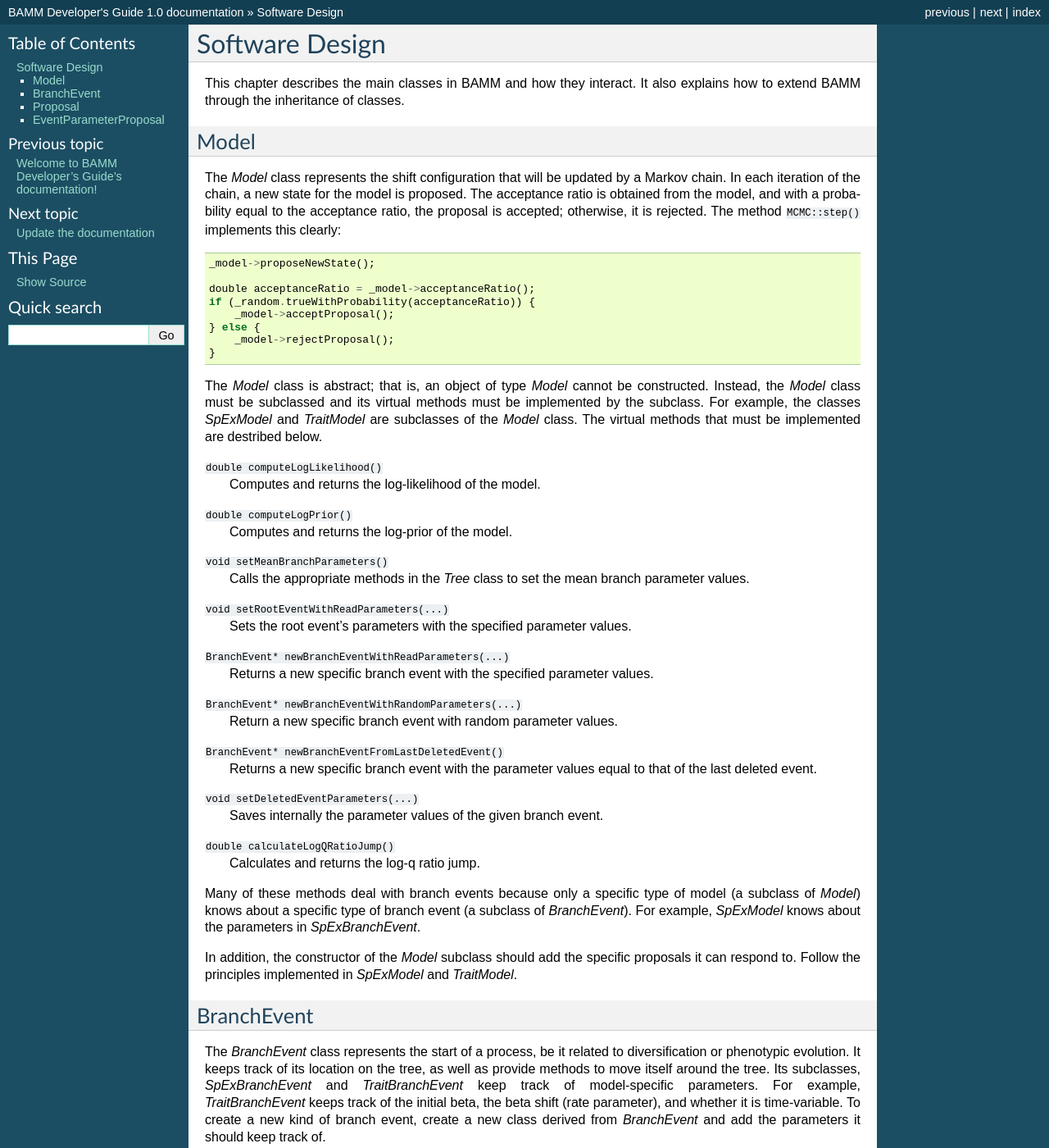
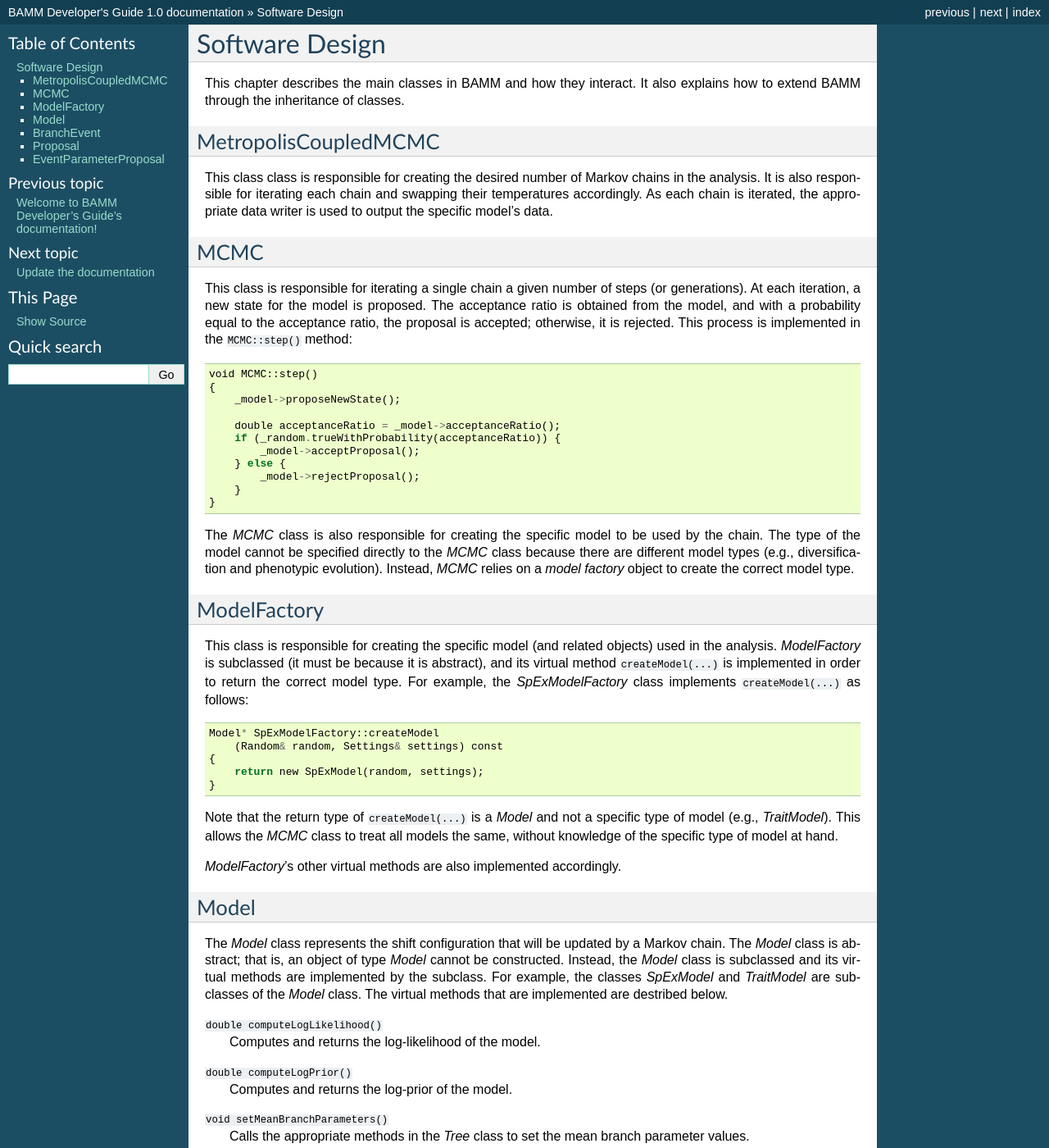
Before and after one commit to macroevolution/bamm-dev-guide, a Sphinx documentation site: the page built from source/design.rst, in a window 1280 px wide and 1400 px high. Shown: the whole window at 82% size. Built offline with Sphinx 7.4.7, drawn with Linux system fonts in a browser that asks for light colours; formulas are drawn with MathJax 3; some of the changed text lies outside the part shown.

Commit message:
Add and modify the design chapter

```diff
--- a/source/design.rst
+++ b/source/design.rst
@@ -4,34 +4,87 @@ Software Design
 This chapter describes the main classes in BAMM and how they interact.
 It also explains how to extend BAMM through the inheritance of classes.
 
+
+MetropolisCoupledMCMC
+---------------------
+
+This class class is responsible
+for creating the desired number of Markov chains in the analysis.
+It is also responsible for iterating each chain
+and swapping their temperatures accordingly.
+As each chain is iterated, the appropriate data writer is used
+to output the specific model's data.
+
+
+MCMC
+----
+
+This class is responsible for iterating a single chain
+a given number of steps (or generations).
+At each iteration, a new state for the model is proposed.
+The acceptance ratio is obtained from the model,
+and with a probability equal to the acceptance ratio,
+the proposal is accepted; otherwise, it is rejected.
+This process is implemented in the ``MCMC::step()`` method::
+
+    void MCMC::step()
+    {
+        _model->proposeNewState();
+
+        double acceptanceRatio = _model->acceptanceRatio();
+        if (_random.trueWithProbability(acceptanceRatio)) {
+            _model->acceptProposal();
+        } else {
+            _model->rejectProposal();
+        }
+    }
+
+The *MCMC* class is also responsible for creating
+the specific model to be used by the chain.
+The type of the model cannot be specified directly
+to the *MCMC* class because there are different model types
+(e.g., diversification and phenotypic evolution).
+Instead, *MCMC* relies on a *model factory* object
+to create the correct model type.
+
+
+ModelFactory
+------------
+
+This class is responsible for creating
+the specific model (and related objects) used in the analysis.
+*ModelFactory* is subclassed (it must be because it is abstract),
+and its virtual method ``createModel(...)`` is implemented
+in order to return the correct model type.
+For example, the *SpExModelFactory* class
+implements ``createModel(...)`` as follows::
+
+    Model* SpExModelFactory::createModel
+        (Random& random, Settings& settings) const
+    {
+        return new SpExModel(random, settings);
+    }
+
+Note that the return type of ``createModel(...)`` is a *Model*
+and not a specific type of model (e.g., *TraitModel*).
+This allows the *MCMC* class to treat all models the same,
+without knowledge of the specific type of model at hand.
+
+*ModelFactory*'s other virtual methods are also implemented accordingly.
+
+
 Model
 -----
 
 The *Model* class represents the shift configuration
 that will be updated by a Markov chain.
-In each iteration of the chain,
-a new state for the model is proposed.
-The acceptance ratio is obtained from the model,
-and with a probability equal to the acceptance ratio,
-the proposal is accepted; otherwise, it is rejected.
-The method ``MCMC::step()`` implements this clearly::
-
-    _model->proposeNewState();
-
-    double acceptanceRatio = _model->acceptanceRatio();
-    if (_random.trueWithProbability(acceptanceRatio)) {
-        _model->acceptProposal();
-    } else {
-        _model->rejectProposal();
-    }
-
 The *Model* class is abstract;
 that is, an object of type *Model* cannot be constructed.
-Instead, the *Model* class must be subclassed
-and its virtual methods must be implemented by the subclass.
+Instead, the *Model* class is subclassed
+and its virtual methods are implemented by the subclass.
 For example, the classes *SpExModel* and *TraitModel*
 are subclasses of the *Model* class.
-The virtual methods that must be implemented are destribed below.
+The virtual methods that are implemented are destribed below.
 
 ``double computeLogLikelihood()``
     Computes and returns the log-likelihood of the model.
@@ -68,8 +121,9 @@ knows about a specific type of branch event (a subclass of *BranchEvent*).
 For example, *SpExModel* knows about the parameters in *SpExBranchEvent*.
 
 In addition, the constructor of the *Model* subclass
-should add the specific proposals it can respond to.
-Follow the principles implemented in *SpExModel* and *TraitModel*.
+adds the specific proposals it can respond to.
+Follow the principles implemented in *SpExModel* and *TraitModel*
+to create a new type of model.
 
 
 BranchEvent
@@ -92,9 +146,9 @@ Proposal
 --------
 
 The *Proposal* class represents a proposed change to the model.
-It has several pure virtual methods that must be implemented by its subclasses;
-therefore, *Proposal* cannot be instantiated---it is an *abstract* class.
-The methods that must be implemented and their descriptions are given below.
+It has several pure virtual methods that are implemented by its subclasses.
+*Proposal* cannot be instantiated---it is an *abstract* class.
+The virtual methods and their descriptions are given below.
 
 ``void propose()``
     Changes the model object with the proposed change
@@ -115,8 +169,8 @@ The methods that must be implemented and their descriptions are given below.
 The *Proposal* class also has the non-virtual method ``double weight()``,
 which simply returns the value of an internal variable called ``_weight``.
 This *weight* represents the update rate of the proposal.
-In the subclass's constructor, the ``_weight`` variable
-should be assigned an actual weight, most likely from the *Settings* object.
+In each subclass's constructor, the ``_weight`` variable
+is assigned an actual weight from the *Settings* object.
 
 For an example of a class implementing these methods,
 see the *EventNumberProposal* class.
@@ -135,8 +189,6 @@ and implements most of the algorithm
 to change an event's parameter value.
 However, this class contains virtual methods
 that deal specifically with the parameter they change.
-To create a new proposal that changes an event's parameter value,
-subclass from *EventParameterProposal* and implement its virtual methods.
 These virtual methods are described below.
 
 ``double getCurrentParameterValue()``
@@ -155,5 +207,7 @@ These virtual methods are described below.
 ``void updateParameterOnTree()``
     Call the appropriate methods to update the model parameters on the tree.
 
+To create a new proposal that changes an event's parameter value,
+subclass from *EventParameterProposal* and implement its virtual methods.
 For an example of a class implementing these methods,
 see the *LambdaInitProposal* class.
```
